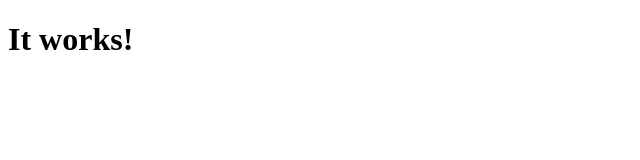
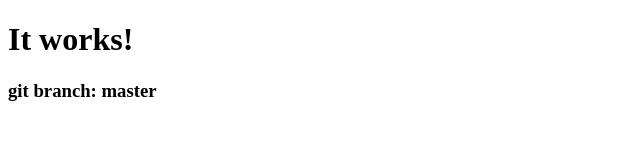
Before and after one commit to py-mina-deploy/dummy-deployment-web, a plain HTML site: page index.html in a window 1280 px wide. Shown: the whole page, without its empty margins (0-640 px from the left). Drawn offline with Linux system fonts and the light colour scheme.

Commit message:
feat(index): Add branch name

```diff
--- a/index.html
+++ b/index.html
@@ -5,5 +5,7 @@
 </head>
 <body>
   <h1>It works!</h1>
+
+  <h3>git branch: master</h3>
 </body>
 </html>
```
